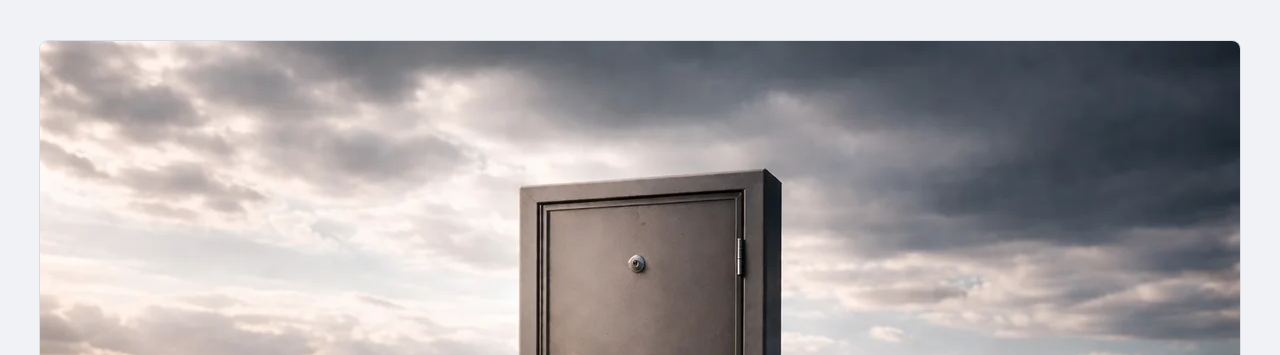
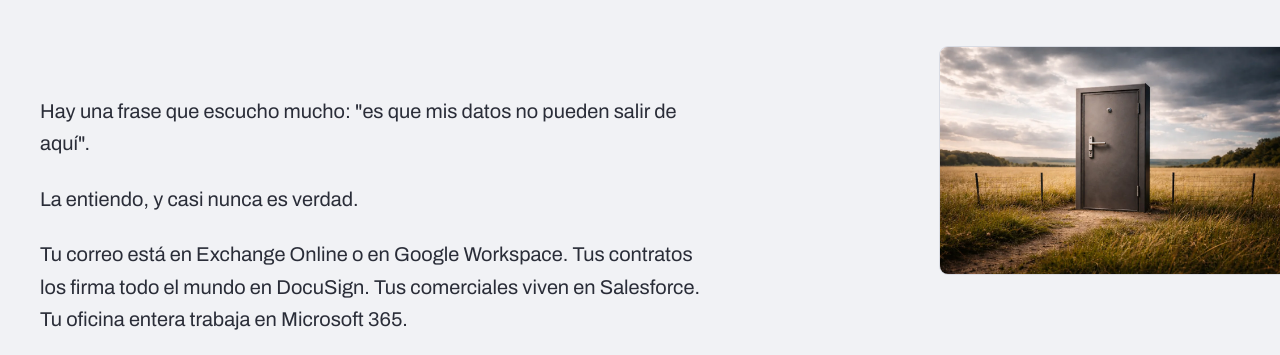
Before and after one commit to mabaeyens/mira-web, a plain HTML site: page writing/datos/index.html in a window 1280 px wide. Shown: the part 443-798 px from the top of the page. Drawn offline with Linux system fonts and the light colour scheme.

Commit message:
Posts: on narrow screens the image stays at the right edge with the text wrapping beside it

```diff
--- a/assets/dark.css
+++ b/assets/dark.css
@@ -80,3 +80,10 @@ html[data-theme=dark] .sun{fill:rgba(244,190,80,.20)!important;stroke:#F6CB63}
 /* clouds catch the moonlight; birds are brighter teal */
 html[data-theme=dark] .cl[stroke="#8D97B0"]{stroke:#7F8BB0;fill:rgba(150,165,215,.07)}
 html[data-theme=dark] .cl[stroke="#2FA9AF"]{stroke:#5ED6DB;filter:drop-shadow(0 0 6px rgba(94,214,219,.35)) url(#pen)}
+
+/* narrow screens: the post image stays at the right edge and the text wraps beside it */
+@media (max-width:1300px){
+  .pside{float:right;position:static;width:clamp(140px,40%,340px);margin:6px 0 10px 18px}
+  .pside img{border-radius:8px 0 0 8px}
+}
+@media (max-width:760px){.pside{margin:4px -20px 8px 14px;width:42%}}
```
